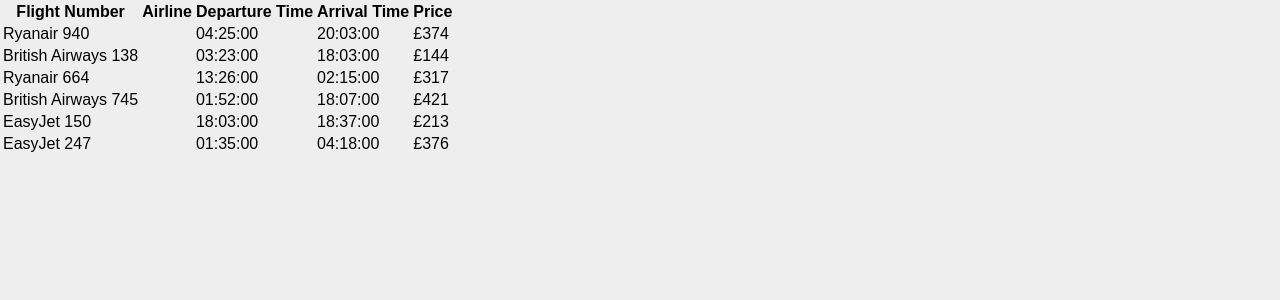
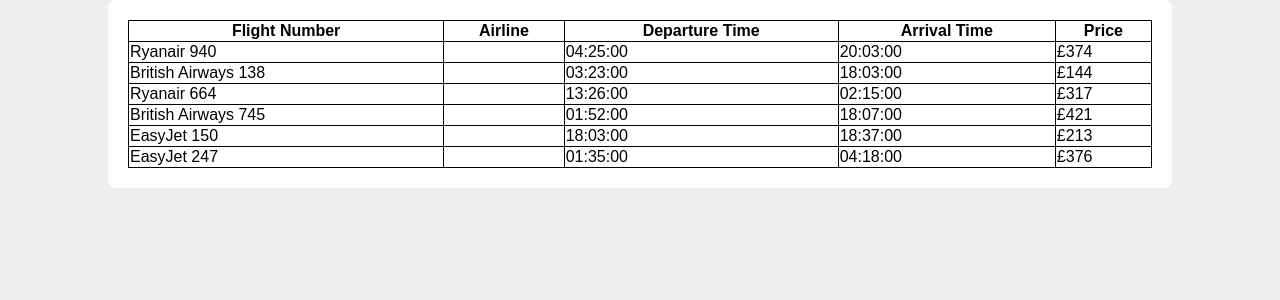
Before and after one commit to David-Joicey/Flight_Manager, a Flask app: page /results in a window 1280 px wide. Shown: the part 98-398 px from the top of the page. Run offline with Flask 3, Linux system fonts and the light colour scheme.

Commit message:
Cleaned up flight search results with css

```diff
--- a/static/styles.css
+++ b/static/styles.css
@@ -3,3 +3,21 @@
     color: black;
     font-family: Arial, sans-serif;
     margin: 0;}
+
+.results-container {
+    width: 80%;
+    margin: 0px auto;
+    padding: 20px;
+    padding-top: 20px;
+    background: #ffffff;
+    border-radius: 8px;
+    }
+
+.results-table {
+    width: 100%;
+    }
+
+table, th, td {
+    border : 1px solid black;
+    border-collapse: collapse;
+    }
--- a/templates/results.html
+++ b/templates/results.html
@@ -5,7 +5,8 @@
 {% block header %}Flights{% endblock %}
 
 {% block content %}
-    <table>
+    <div class="results-container">
+        <table class="results-table">
             <thead>
                 <tr>
                     <th>Flight Number</th>
@@ -26,4 +27,6 @@
                 </tr>
                 {% endfor %}
             </tbody>
+        </table>
+    </div>
 {% endblock %}
```
Lines whose indentation alone changed are shown as unchanged.
